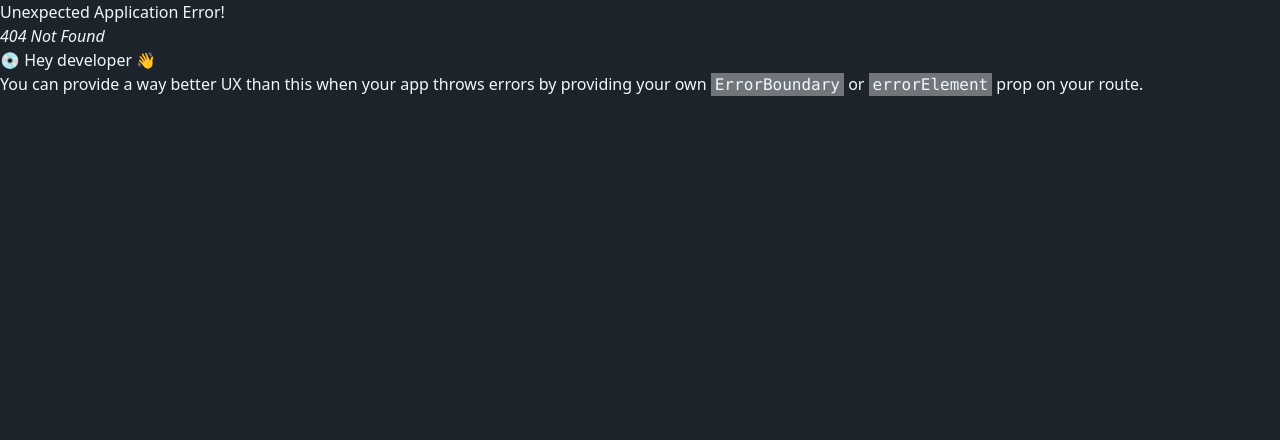
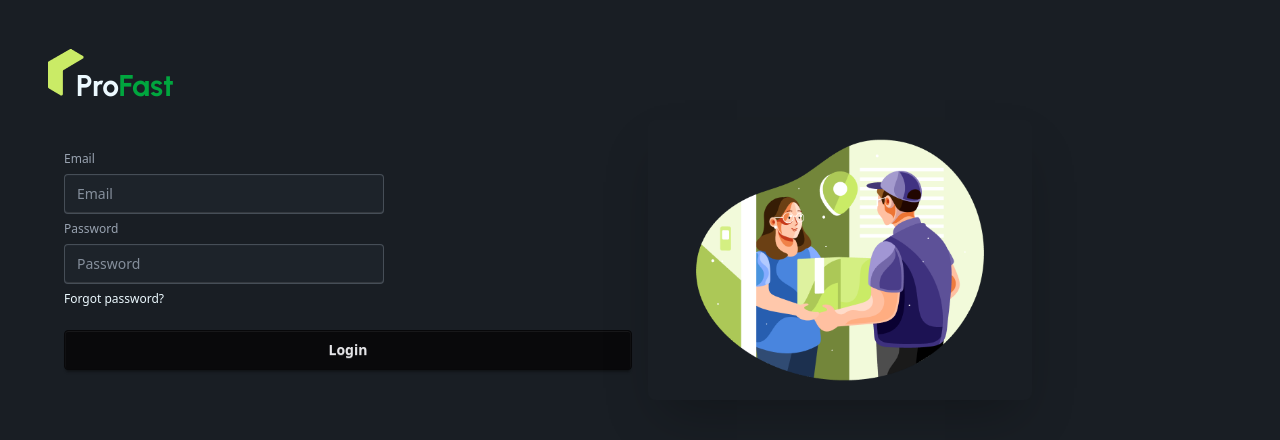
Before and after one commit to nahidkhan31/pro-fast-client-site, a React (Vite) app: page /login in a window 1280 px wide. Before the commit this address had no page. Shown: the top 440 px of the page. Built offline with nearby package versions, Linux system fonts and the light colour scheme.

Commit message:
added login form

```diff
--- a/package.json
+++ b/package.json
@@ -17,6 +17,7 @@
     "react": "^19.1.0",
     "react-dom": "^19.1.0",
     "react-fast-marquee": "^1.6.5",
+    "react-hook-form": "^7.60.0",
     "react-icons": "^5.5.0",
     "react-responsive-carousel": "^3.2.23",
     "react-router": "^7.6.3",
--- /dev/null
+++ b/src/Authentication/Login/Login.jsx
@@ -0,0 +1,37 @@
+import React from "react";
+import { useForm } from "react-hook-form";
+
+const Login = () => {
+  const { register, handleSubmit } = useForm();
+  const onSubmit = (data) => {
+    console.log(data);
+  };
+  return (
+    <div>
+      <form onSubmit={handleSubmit(onSubmit)}>
+        <fieldset className="fieldset">
+          <label className="label">Email</label>
+          <input
+            type="email"
+            {...register("email", { required: true })}
+            className="input"
+            placeholder="Email"
+          />
+          <label className="label">Password</label>
+          <input
+            type="password"
+            {...register("password", { required: true })}
+            className="input"
+            placeholder="Password"
+          />
+          <div>
+            <a className="link link-hover">Forgot password?</a>
+          </div>
+          <button className="btn btn-neutral mt-4">Login</button>
+        </fieldset>
+      </form>
+    </div>
+  );
+};
+
+export default Login;
--- /dev/null
+++ b/src/layouts/AuthLayout.jsx
@@ -0,0 +1,24 @@
+import React from "react";
+import authImg from "../assets/authImage.png";
+import { Outlet } from "react-router";
+import ProFastLogo from "../pages/shared/ProFastLogo/ProFastLogo";
+
+const AuthLayout = () => {
+  return (
+    <div className="p-12 bg-base-200">
+      <div>
+        <ProFastLogo></ProFastLogo>
+      </div>
+      <div className="hero-content flex-col lg:flex-row-reverse">
+        <div className="flex-1">
+          <img src={authImg} className="max-w-sm rounded-lg shadow-2xl" />
+        </div>
+        <div className="flex-1">
+          <Outlet></Outlet>
+        </div>
+      </div>
+    </div>
+  );
+};
+
+export default AuthLayout;
--- a/src/pages/ErrorPage/ErrorPage.jsx
+++ b/src/pages/ErrorPage/ErrorPage.jsx
@@ -1,9 +1,31 @@
 import React from "react";
+import { FaExclamationTriangle, FaHome } from "react-icons/fa";
+import { Link } from "react-router";
 
 const ErrorPage = () => {
   return (
-    <div>
-      <h2>error</h2>
+    <div className="flex flex-col items-center justify-center min-h-screen bg-gray-100 dark:bg-gray-900 text-gray-900 dark:text-gray-100 p-4">
+      <div className="text-center">
+        <h1 className="text-7xl sm:text-8xl md:text-9xl font-extrabold text-gray-800 dark:text-gray-200 animate-bounce">
+          404
+        </h1>
+        <h2 className="text-2xl sm:text-3xl md:text-4xl font-bold mt-4 mb-2">
+          Oops! Page Not Found
+        </h2>
+        <p className="text-lg sm:text-xl text-gray-600 dark:text-gray-400 mb-6 max-w-md mx-auto">
+          It looks like the page you're looking for doesn't exist or has been
+          moved. Don't worry, we'll help you find your way back!
+        </p>
+        <div className="mb-8">
+          <FaExclamationTriangle className="w-48 h-48 sm:w-64 sm:h-64 mx-auto text-orange-500 dark:text-orange-400" />
+        </div>
+        <Link
+          to="/"
+          className="inline-flex items-center px-6 py-3 border border-transparent text-base font-medium rounded-md shadow-sm text-white bg-orange-600 hover:bg-orange-700 focus:outline-none focus:ring-2 focus:ring-offset-2 focus:ring-orange-500 transition duration-300 ease-in-out transform hover:scale-105">
+          <FaHome className="-ml-1 mr-2 h-5 w-5" />
+          Go Back Home
+        </Link>
+      </div>
     </div>
   );
 };
--- a/src/routes/Router.jsx
+++ b/src/routes/Router.jsx
@@ -2,15 +2,32 @@ import React from "react";
 import { createBrowserRouter } from "react-router";
 import MainLayouts from "../layouts/MainLayouts";
 import Home from "../pages/Home/Home";
+import ErrorPage from "../pages/ErrorPage/ErrorPage";
+import AuthLayout from "../layouts/AuthLayout";
+import Login from "../Authentication/Login/Login";
 
 const Router = createBrowserRouter([
   {
     path: "/",
     Component: MainLayouts,
+    errorElement: <ErrorPage></ErrorPage>,
     children: [
       {
         index: true,
+        path: "/",
         Component: Home,
+      },
+    ],
+  },
+  {
+    path: "/",
+    Component: AuthLayout,
+    errorElement: <ErrorPage></ErrorPage>,
+    children: [
+      {
+        index: true,
+        path: "login",
+        Component: Login,
       },
     ],
   },
```
Also changed, not shown: 2 other files (tests, documents, lock files or other folders).
